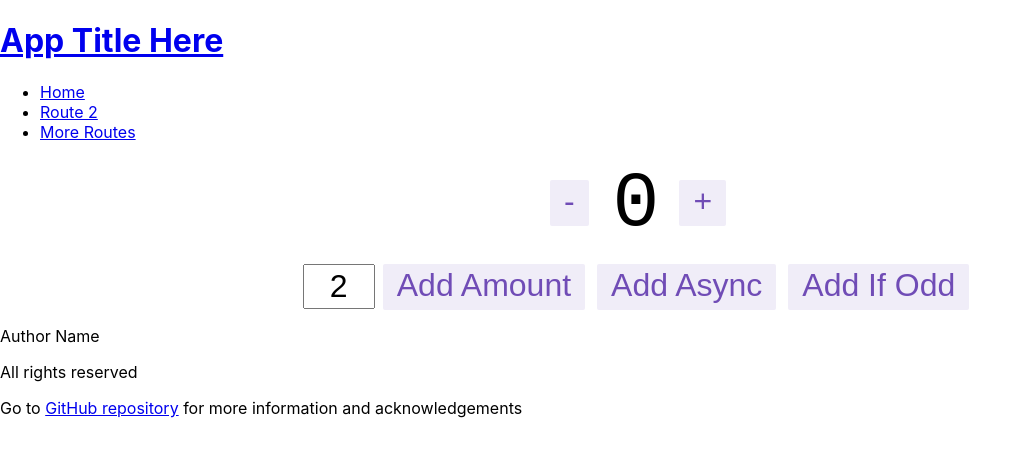
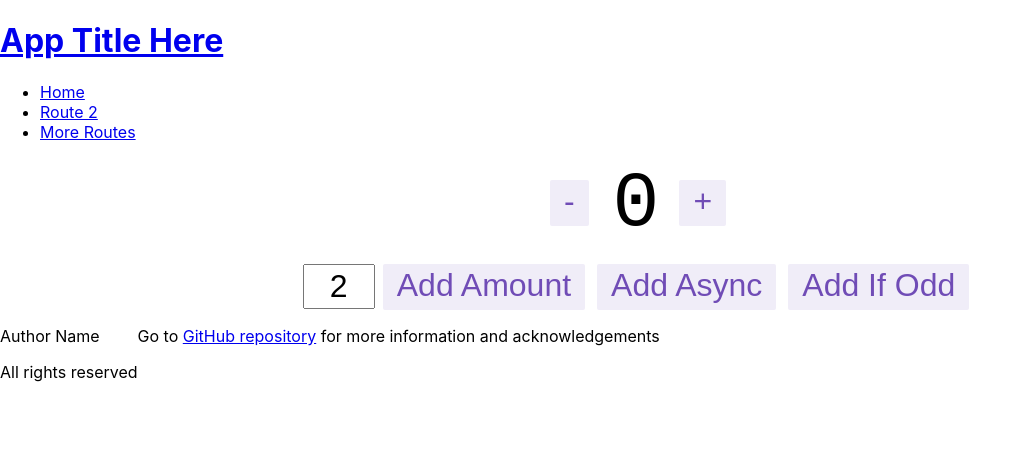
Before and after one commit to CelestialSolacy/react-starterplate, a React (Create React App) app: page / in a window 1280 px wide. Shown: the top 456 px of the page, without its empty margins (0-1032 px from the left). Built offline with nearby package versions, Linux system fonts and the light colour scheme.

Commit message:
update footer.css

```diff
--- a/src/css/footer.css
+++ b/src/css/footer.css
@@ -0,0 +1,3 @@
+footer {
+  display: flex;
+}
```
